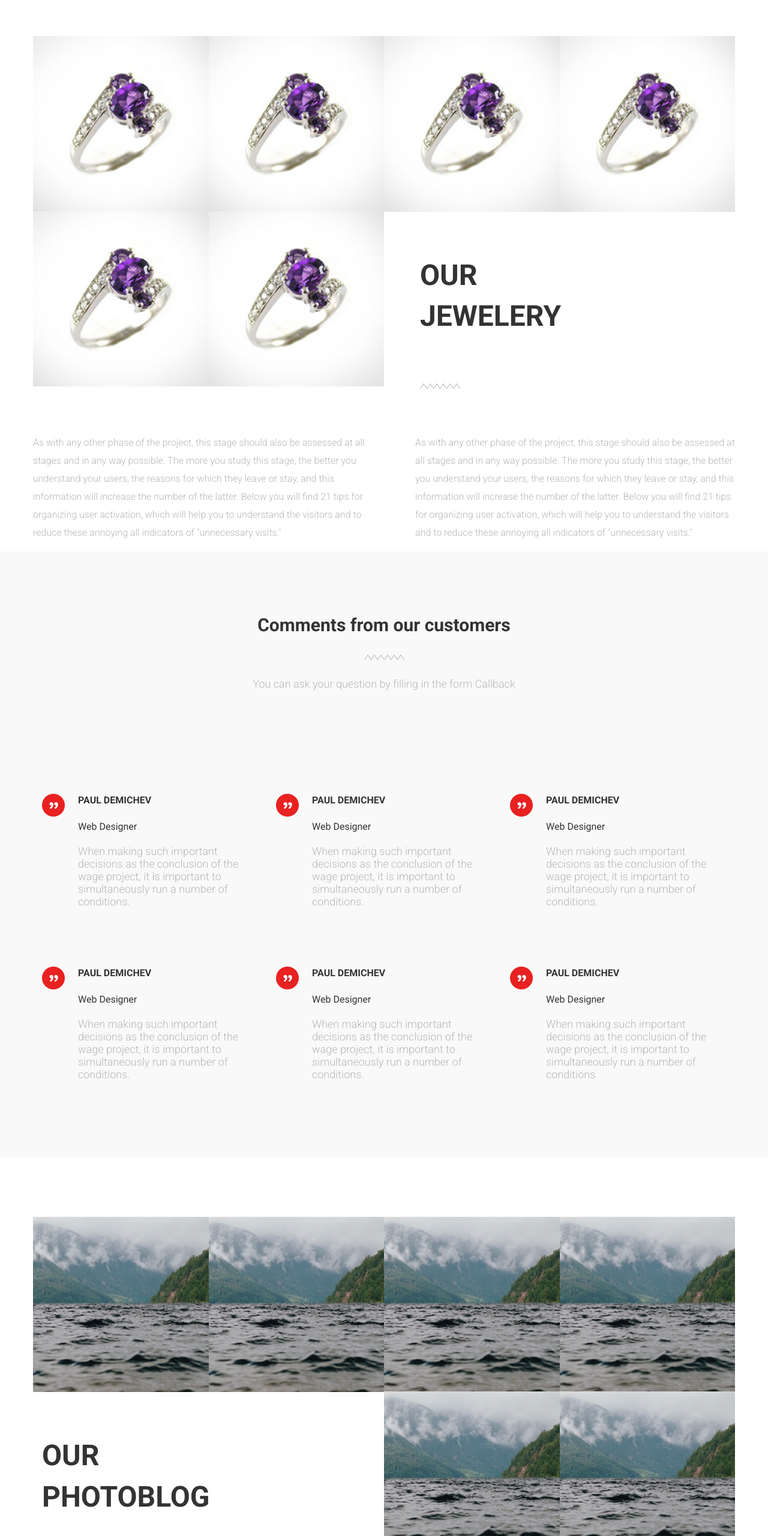
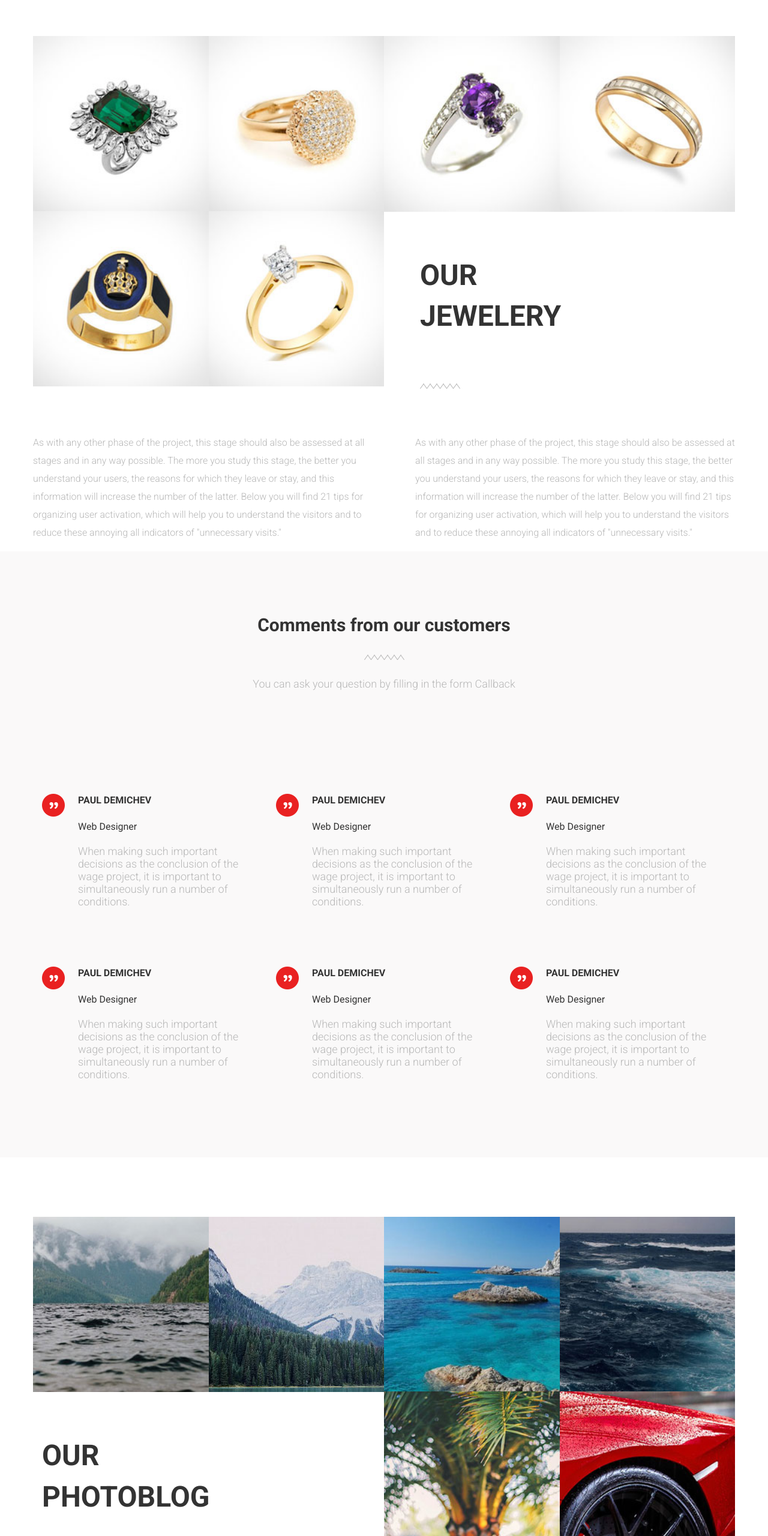
Before and after one commit to KamushOk/kamushok.github.io, a plain HTML site: page jevelery/index.html in a window 1280 px wide. Shown: the part 3490-6050 px from the top of the page at 60% size. Drawn offline with nearby package versions, Linux system fonts and the light colour scheme.

Commit message:
change index

```diff
--- a/jevelery/index.html
+++ b/jevelery/index.html
@@ -203,7 +203,12 @@
           <div class="row">
             <div class="col-md-3 no-pading">
               <div class="rings">
-                <img src="img/rings/rings.jpg" alt="ring">
+                <img src="img/rings/rings_2.jpg" alt="ring">
+              </div>
+            </div>
+            <div class="col-md-3 no-pading">
+              <div class="rings">
+                <img src="img/rings/rings_3.jpg" alt="ring">
               </div>
             </div>
             <div class="col-md-3 no-pading">
@@ -213,22 +218,17 @@
             </div>
             <div class="col-md-3 no-pading">
               <div class="rings">
-                <img src="img/rings/rings.jpg" alt="ring">
+                <img src="img/rings/rings_4.jpg" alt="ring">
               </div>
             </div>
             <div class="col-md-3 no-pading">
               <div class="rings">
-                <img src="img/rings/rings.jpg" alt="ring">
+                <img src="img/rings/rings_5.jpg" alt="ring">
               </div>
             </div>
             <div class="col-md-3 no-pading">
               <div class="rings">
-                <img src="img/rings/rings.jpg" alt="ring">
-              </div>
-            </div>
-            <div class="col-md-3 no-pading">
-              <div class="rings">
-                <img src="img/rings/rings.jpg" alt="ring">
+                <img src="img/rings/rings_6.jpg" alt="ring">
               </div>
             </div>
             <div class="col-md-6">
@@ -306,26 +306,26 @@
           <div class="row">
             <div class="images">
               <div class="col-md-3 no-pading rings">
-                <img src="img/nature.png" alt="picture">
+                <img src="img/nature/nature_1.jpg" alt="picture">
               </div>
               <div class="col-md-3 no-pading rings">
-                <img src="img/nature.png" alt="picture">
+                <img src="img/nature/nature_2.jpg" alt="picture">
               </div>
               <div class="col-md-3 no-pading rings">
-                <img src="img/nature.png" alt="picture">
+                <img src="img/nature/nature_3.jpg" alt="picture">
               </div>
               <div class="col-md-3 no-pading rings">
-                <img src="img/nature.png" alt="picture">
+               <img src="img/nature/nature_4.jpg" alt="picture">
               </div>
               <div class="col-md-6 our">
                 <h1>our<br>photoblog</h1>
                 <img src="img/zig-zag.png" alt="zag">
               </div>
               <div class="col-md-3 no-pading rings">
-                <img src="img/nature.png" alt="picture">
+                <img src="img/nature/nature_5.jpg" alt="picture">
               </div>
               <div class="col-md-3 no-pading rings">
-                <img src="img/nature.png" alt="picture">
+                <img src="img/nature/nature_6.jpg" alt="picture">
               </div>
             </div>
             <div class="row">
```
